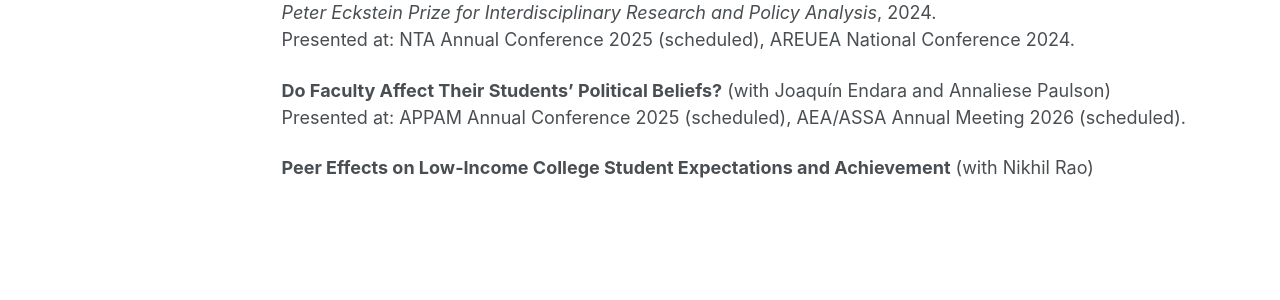
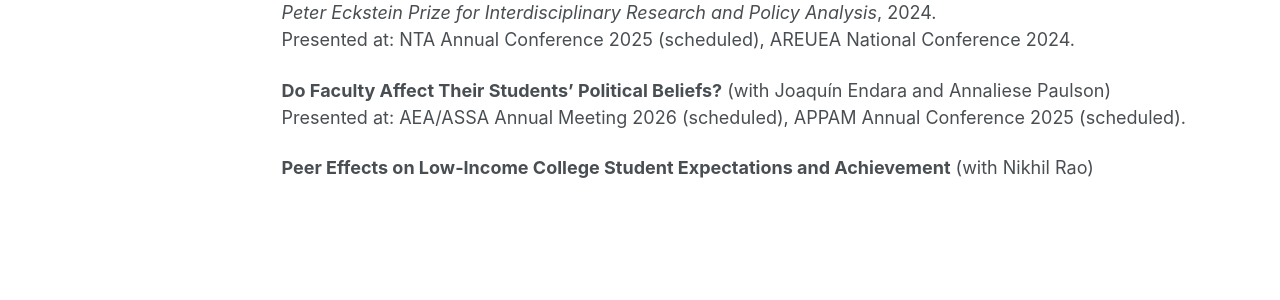
Before and after one commit to micah-baum/micah-baum.github.io, a Jekyll site: the page built from _pages/research.md, in a window 1280 px wide and 1250 px high. Shown: the part 665-965 px from the top of the window. Built offline with Jekyll 4.4.1, drawn with Linux system fonts in a browser that asks for light colours; some web fonts are replaced.

```diff
--- a/_pages/research.md
+++ b/_pages/research.md
@@ -33,6 +33,6 @@ _Peter Eckstein Prize for Interdisciplinary Research and Policy Analysis_, 2024.
 Presented at: NTA Annual Conference 2025 (scheduled), AREUEA National Conference 2024.
 
 **Do Faculty Affect Their Students' Political Beliefs?** (with Joaqu&iacute;n Endara and Annaliese Paulson) <br>
-Presented at: APPAM Annual Conference 2025 (scheduled), AEA/ASSA Annual Meeting 2026 (scheduled).
+Presented at: AEA/ASSA Annual Meeting 2026 (scheduled), APPAM Annual Conference 2025 (scheduled).
 
 **Peer Effects on Low-Income College Student Expectations and Achievement** (with Nikhil Rao) <br>
```
